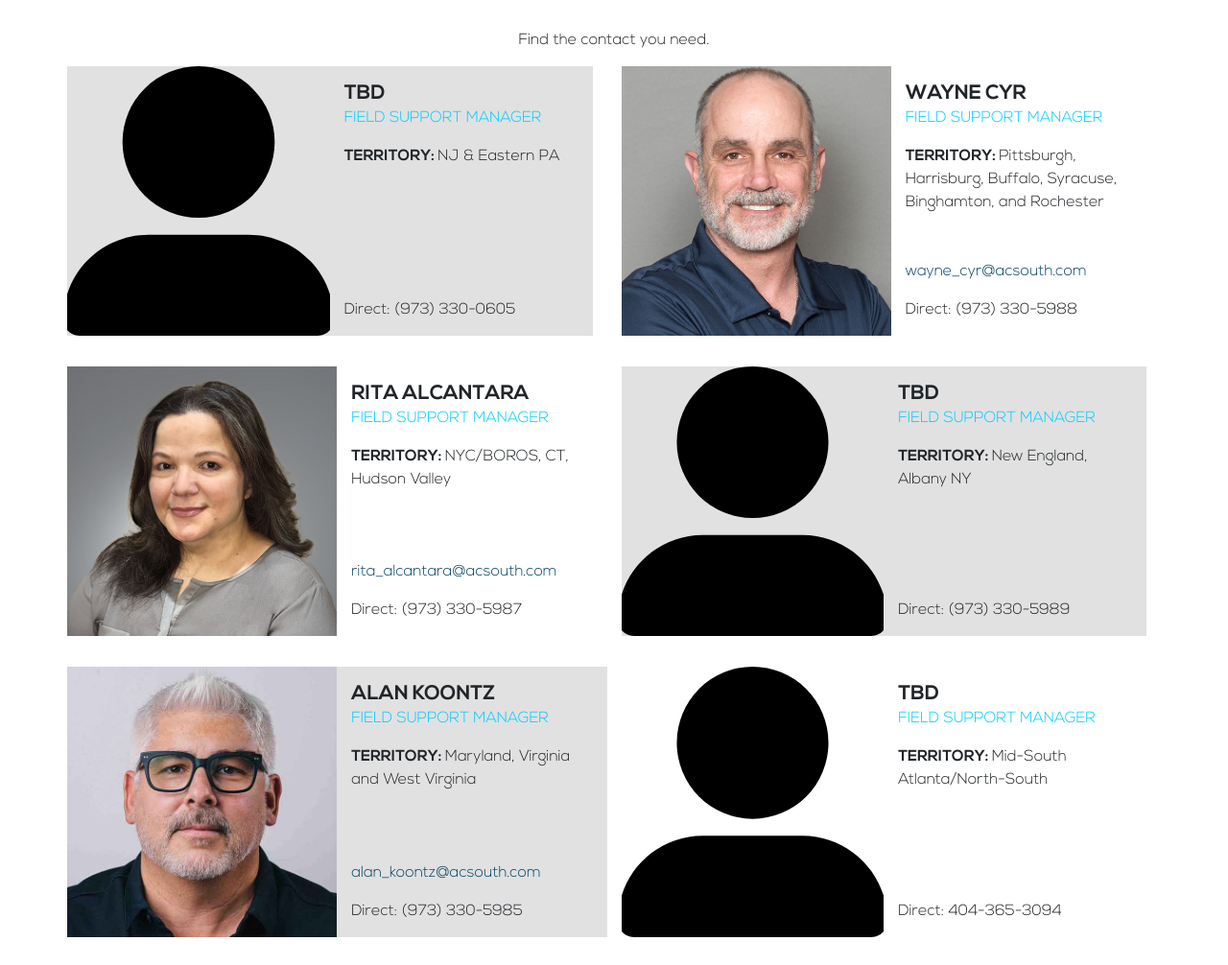
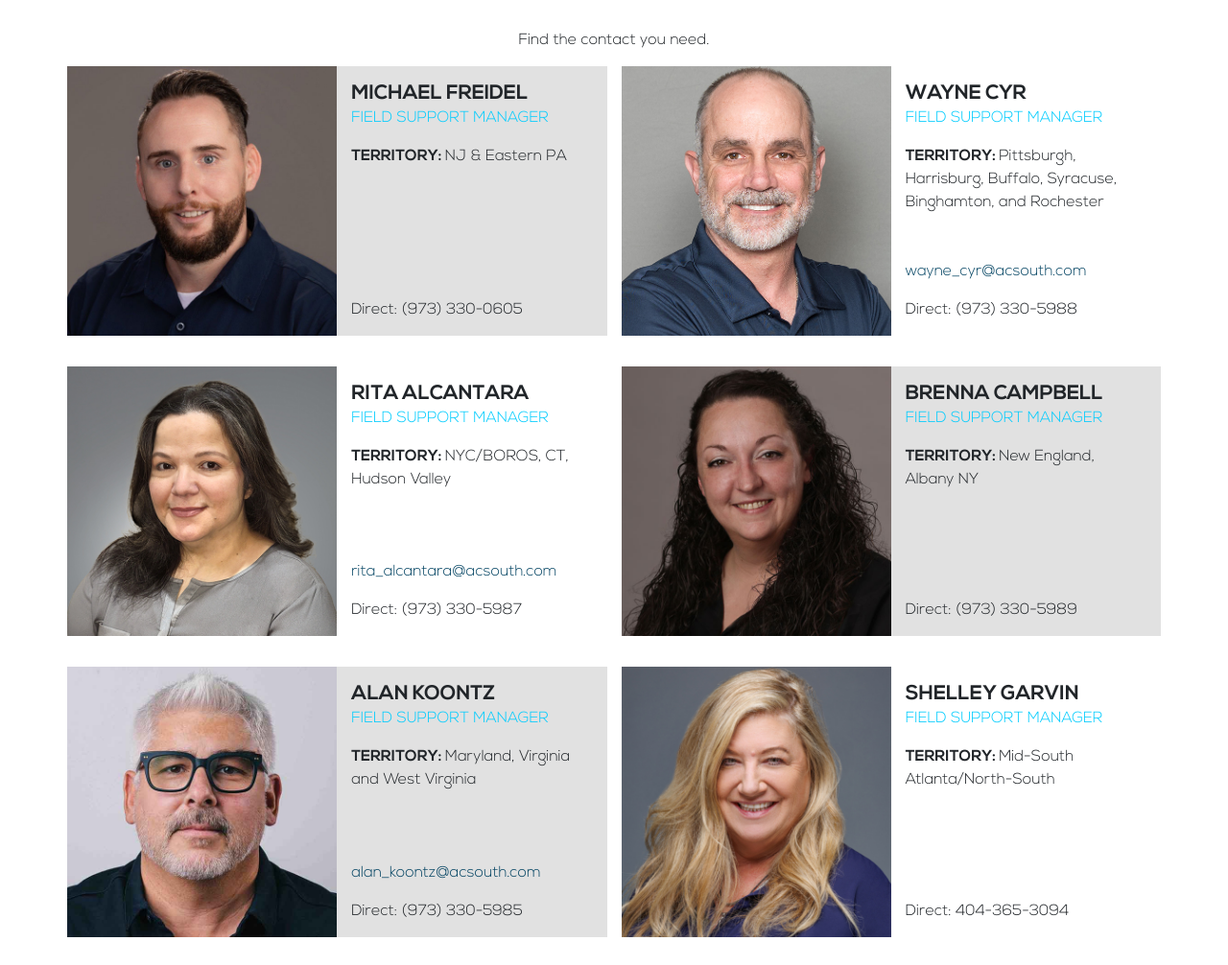
Before and after one commit to Nicscott01/acs-store, a website: page regional-managers.html in a window 1280 px wide. Shown: the part 237-1243 px from the top of the page at 96% size. Drawn offline with nearby package versions, Linux system fonts and the light colour scheme.

Commit message:
updates per readme

```diff
--- a/regional-managers.html
+++ b/regional-managers.html
@@ -105,13 +105,13 @@
                 <p class="text-center">Find the contact you need.</p>
                 <div class="row managers-container">
                     <div class="col-12 col-lg-6 manager">
-                        <div class="row w-100">
+                        <div class="row">
                             <div class="col-12 col-md-6 headshot p-0">
-                                <img class="img-fluid" srcset="" src="assets/images/user-large-solid.svg" width="294" height="294" alt=""/>
+                                <img class="img-fluid" srcset="assets/images/michael-freidel.jpg 294w, assets/images/michael-freidel@2x.jpg 590w" src="assets/images/michael-freidel.jpg" width="294" height="294" alt=""/>
                             </div>
                             <div class="col-12 col-md-6 info py-3 d-flex flex-column justify-content-between">
                                 <div class="top">
-                                    <h2 class="mb-0 name">TBD</h2>
+                                    <h2 class="mb-0 name">Michael Freidel</h2>
                                     <p class="title">Field Support Manager</p>
                                     <p><strong class="text-uppercase">Territory: </strong> NJ & Eastern PA</p>
                                 </div>
@@ -165,13 +165,13 @@
                         </div>
                     </div>
                     <div class="col-12 col-lg-6 manager">
-                        <div class="row w-100">
+                        <div class="row">
                             <div class="col-12 col-md-6 headshot p-0">
-                                <img class="img-fluid" srcset="" src="assets/images/user-large-solid.svg" width="294" height="294" alt=""/>
+                                <img class="img-fluid" srcset="assets/images/brenna-campbell.jpg 294w, assets/images/brenna-campbell@2x.jpg 590w" src="assets/images/brenna-campbell.jpg" width="294" height="294" alt=""/>
                             </div>
                             <div class="col-12 col-md-6 info py-3 d-flex flex-column justify-content-between">
                                 <div class="top">
-                                    <h2 class="mb-0 name">TBD</h2>
+                                    <h2 class="mb-0 name">Brenna Campbell</h2>
                                     <p class="title">Field Support Manager</p>
                                     <p><strong class="text-uppercase">Territory: </strong> New England, Albany NY</p>
                                 </div>
@@ -205,13 +205,13 @@
                         </div>
                     </div>
                     <div class="col-12 col-lg-6 manager">
-                        <div class="row w-100">
+                        <div class="row">
                             <div class="col-12 col-md-6 headshot p-0">
-                                <img class="img-fluid" srcset="" src="assets/images/user-large-solid.svg" width="294" height="294" alt=""/>
+                                <img class="img-fluid" srcset="assets/images/shelly-garvin-headshot.jpg 295w, assets/images/shelly-garvin-headshot@2x.jpg 590w" src="assets/images/shelly-garvin-headshot.jpg" width="294" height="294" alt=""/>
                             </div>
                             <div class="col-12 col-md-6 info py-3 d-flex flex-column justify-content-between">
                                 <div class="top">
-                                    <h2 class="mb-0 name">TBD</h2>
+                                    <h2 class="mb-0 name">Shelley Garvin</h2>
                                     <p class="title">Field Support Manager</p>
                                     <p><strong class="text-uppercase">Territory: </strong>Mid-South Atlanta/North-South</p>
                                 </div>
@@ -231,7 +231,7 @@
                             </div>
                             <div class="col-12 col-md-6 info py-3 d-flex flex-column justify-content-between">
                                 <div class="top">
-                                    <h2 class="mb-0 name">Cameron Bass</h2>
+                                    <h2 class="mb-0 name">Wes Bass</h2>
                                     <p class="title">Field Support Manager</p>
                                     <p><strong class="text-uppercase">Territory: </strong>Philadelphia/Delaware</p>
                                 </div>
```
Also changed, not shown: README.md, assets/images/brenna-campbell.jpg (added), assets/images/brenna-campbell@2x.jpg (added), assets/images/michael-freidel.jpg (added), assets/images/michael-freidel@2x.jpg (added), assets/images/shelly-garvin-headshot.jpg (added), assets/images/shelly-garvin-headshot@2x.jpg (added), 2 other files.
